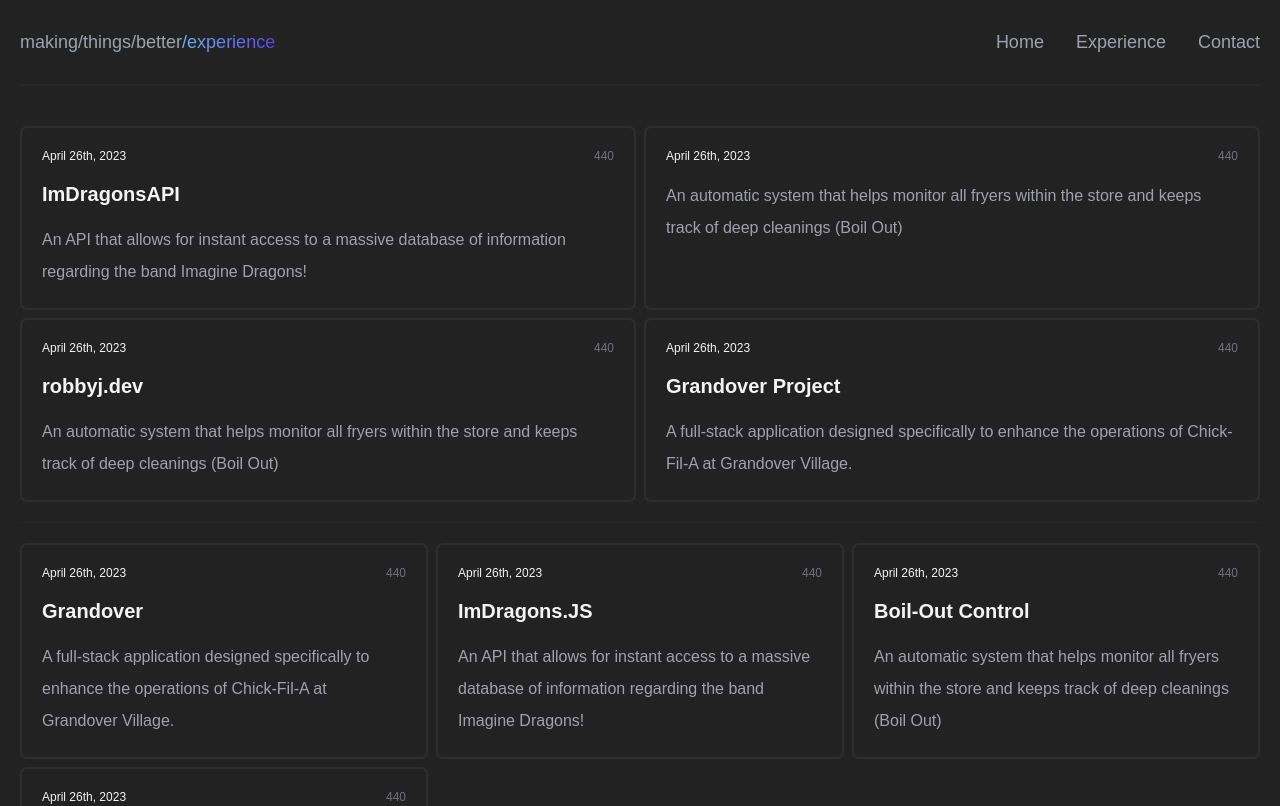
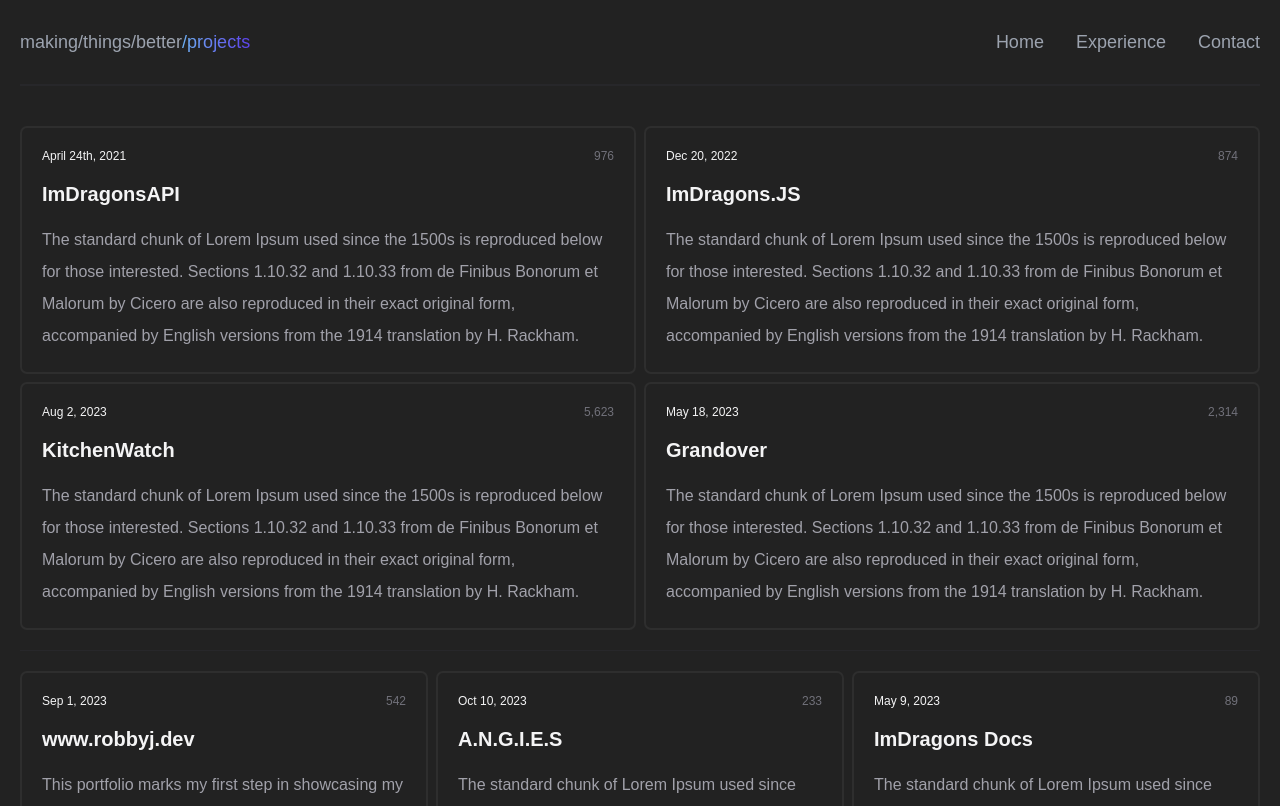
Before and after one commit to RobbiDev/portfolio, a Next.js app: page /projects in a window 1280 px wide. Shown: the top 806 px of the page. Built offline with nearby package versions, Linux system fonts and the light colour scheme; a web font is replaced by a local one.

Commit message:
Project Section

```diff
--- a/components/Nav.jsx
+++ b/components/Nav.jsx
@@ -7,10 +7,10 @@ import { useState } from 'react';
  * @param {string} page - Makes the navbar show the proper oppsite page name
  * @returns {JSX.Element} Navbar component
  */
-export default function Navbar({ page }) {
+export default function Navbar({ nextPage, currentPage }) {
 
     const [isOpen, setIsOpen] = useState(false);
-    const link = `/${page}`.toLocaleLowerCase()
+    const link = `/${nextPage}`.toLocaleLowerCase()
 
     const toggleMenu = () => {
         setIsOpen(!isOpen);
@@ -20,7 +20,7 @@ export default function Navbar({ page }) {
         <header className='py-7 border-b-2 border-zinc-800 mb-10'>
             <div className='flex flex-wrap items-center md:flex-row text-lg justify-between text-white '>
                 <div className='text-gray-400'>
-                    <a href='/' className=''>making/things/better<span className='gradient'>/experience</span></a>
+                    <a href='/' className=''>making/things/better<span className='gradient'>/{currentPage}</span></a>
                 </div>
                 <button
                     onClick={toggleMenu}
@@ -40,7 +40,7 @@ export default function Navbar({ page }) {
                             <a href="/" className="" aria-current="page">Home</a>
                         </li>
                         <li>
-                            <a href={link} className="">{page}</a>
+                            <a href={link} className="">{nextPage}</a>
                         </li>
                         <li>
                             <a href="/contact" className="">Contact</a>
--- a/components/ProjectCard.jsx
+++ b/components/ProjectCard.jsx
@@ -1,8 +1,8 @@
-export default function Card({ featured, title, date, views, desc }) {
+export default function Card({ title, date, views, desc, link }) {
 
 	return (
 		<>
-			<div className={featured ? "row-span-2 card-bg p-5 text-white gap-2" : "card-bg p-5 text-white gap-2"} >
+			<a href={link} target="_blank" className={"card-bg p-5 text-white gap-y-2"} >
 				<div className='flex flex-row justify-between'>
 					<p class="text-xs text-zinc-100">{date}</p>
 					<p class="text-xs text-zinc-500">{views}</p>
@@ -10,7 +10,7 @@ export default function Card({ featured, title, date, views, desc }) {
 				<h1 className='mt-4 text-xl font-bold text-zinc-100 group-hover:text-white font-display'>{title}</h1>
 				<p className='mt-4 leading-8 duration-150 text-zinc-400 group-hover:text-zinc-300'>{desc}</p>
 
-			</div>
+			</a>
 		</>
 	)
 }
--- a/data/projects.json
+++ b/data/projects.json
@@ -0,0 +1,59 @@
+
+[
+    {
+        "title": "ImDragonsAPI",
+        "date": "April 24th, 2021",
+        "description": "The standard chunk of Lorem Ipsum used since the 1500s is reproduced below for those interested. Sections 1.10.32 and 1.10.33 from de Finibus Bonorum et Malorum by Cicero are also reproduced in their exact original form, accompanied by English versions from the 1914 translation by H. Rackham.",
+        "views": "976",
+        "link": "https://github.com/unnecessarylibraries/ImDragonsAPI",
+        "pinned": true
+    },
+    {
+        "title": "ImDragons.JS",
+        "date": "Dec 20, 2022",
+        "description": "The standard chunk of Lorem Ipsum used since the 1500s is reproduced below for those interested. Sections 1.10.32 and 1.10.33 from de Finibus Bonorum et Malorum by Cicero are also reproduced in their exact original form, accompanied by English versions from the 1914 translation by H. Rackham.",
+        "views": "874",
+        "link": "https://github.com/RobbiDev/ImDragons.JS",
+        "pinned": true
+    },
+    {
+        "title": "KitchenWatch",
+        "date": "Aug 2, 2023",
+        "description": "The standard chunk of Lorem Ipsum used since the 1500s is reproduced below for those interested. Sections 1.10.32 and 1.10.33 from de Finibus Bonorum et Malorum by Cicero are also reproduced in their exact original form, accompanied by English versions from the 1914 translation by H. Rackham.",
+        "views": "5,623",
+        "link": "https://github.com/RobbiDev/KitchenWatch",
+        "pinned": true
+    },
+    {
+        "title": "Grandover",
+        "date": "May 18, 2023",
+        "description": "The standard chunk of Lorem Ipsum used since the 1500s is reproduced below for those interested. Sections 1.10.32 and 1.10.33 from de Finibus Bonorum et Malorum by Cicero are also reproduced in their exact original form, accompanied by English versions from the 1914 translation by H. Rackham.",
+        "views": "2,314",
+        "link": "https://github.com/RobbiDev/grandover",
+        "pinned": true
+    },
+    {
+        "title": "www.robbyj.dev",
+        "date": "Sep 1, 2023",
+        "description": "This portfolio marks my first step in showcasing my work. As a full-stack engineer, I excel in backend development while continuously refining my frontend design skills. While I acknowledge areas for improvement in design, I'm dedicated to honing these skills with each project.",
+        "views": "542",
+        "link": "https://github.com/RobbiDev/portfolio",
+        "pinned": false
+    },
+    {
+        "title": "A.N.G.I.E.S",
+        "date": "Oct 10, 2023",
+        "description": "The standard chunk of Lorem Ipsum used since the 1500s is reproduced below for those interested. Sections 1.10.32 and 1.10.33 from de Finibus Bonorum et Malorum by Cicero are also reproduced in their exact original form, accompanied by English versions from the 1914 translation by H. Rackham.",
+        "views": "233",
+        "link": "https://github.com/RobbiDev/A.N.G.I.E.S",
+        "pinned": false
+    },
+    {
+        "title": "ImDragons Docs",
+        "date": "May 9, 2023",
+        "description": "The standard chunk of Lorem Ipsum used since the 1500s is reproduced below for those interested. Sections 1.10.32 and 1.10.33 from de Finibus Bonorum et Malorum by Cicero are also reproduced in their exact original form, accompanied by English versions from the 1914 translation by H. Rackham.",
+        "views": "89",
+        "link": "https://github.com/RobbiDev/imdragons-docs",
+        "pinned": false
+    }
+]
--- a/pages/experience/index.js
+++ b/pages/experience/index.js
@@ -19,7 +19,9 @@ const tertiary = Roboto({ weight: ["400"], subsets: ['latin'] });
  * @returns {JSX.Element} Experience component
  */
 export default function Home() {
-    const page = 'Projects';
+
+    const nextPage = 'Projects';
+    const currentPage = 'experience'
 
     return (
         <div>
@@ -30,7 +32,7 @@ export default function Home() {
 
             <main className={`container mx-auto ${primary.className} px-5 pb-10`}>
                 {/* NavBar section */}
-                <Navbar page={page} />
+                <Navbar nextPage={nextPage} currentPage={currentPage} />
 
                 <section className='flex flex-col lg:flex-row lg:space-x-5'>
                     {/* About section */}
--- a/pages/projects/index.js
+++ b/pages/projects/index.js
@@ -5,10 +5,16 @@ import ProjectCard from '@/components/ProjectCard';
 import Link from 'next/link';
 import Navbar from '@/components/Nav';
 
+import projects from '@/data/projects.json'
+
 const Konkhmer = Konkhmer_Sleokchher({ weight: ["400"], subsets: ['latin'] });
 
 export default function Home() {
-    const page = 'Experience';
+    const nextPage = 'Experience';
+    const currentPage = 'projects'
+
+    // Filter projects where pinned is true
+    const pinnedProjects = projects.filter(project => project.pinned);
 
     return (
         <div>
@@ -18,22 +24,39 @@ export default function Home() {
             </Head>
 
             <main className={`container mx-auto ${Konkhmer.className} px-5 pb-10`}>
-                <Navbar page={page} />
+                <Navbar nextPage={nextPage} currentPage={currentPage} />
 
+                {/* Pinned Projects Section */}
                 <section className='flex flex-col lg:grid grid-cols-2 grid-row-1 gap-2'>
-                    <ProjectCard date={"April 26th, 2023"} views={"440"} title={"ImDragonsAPI"} desc={"An API that allows for instant access to a massive database of information regarding the band Imagine Dragons!"} />
-                    <ProjectCard date={"April 26th, 2023"} views={"440"} title={""} desc={"An automatic system that helps monitor all fryers within the store and keeps track of deep cleanings (Boil Out)"} />
-                    <ProjectCard date={"April 26th, 2023"} views={"440"} title={"robbyj.dev"} desc={"An automatic system that helps monitor all fryers within the store and keeps track of deep cleanings (Boil Out)"} />
-                    <ProjectCard date={"April 26th, 2023"} views={"440"} title={"Grandover Project"} desc={`A full-stack application designed specifically to enhance the operations of Chick-Fil-A at Grandover Village.`} />
+                    {pinnedProjects.map((project, index) => (
+                        <ProjectCard
+                            key={index}
+                            date={project.date}
+                            title={project.title}
+                            views={project.views}
+                            desc={project.description}
+                            link={project.link}
+                        />
+                    ))}
                 </section>
 
+                {/* Divider */}
                 <div className="w-full mt-5 h-px bg-zinc-800"></div>
 
-                <section className='mt-5 border-t-3 bgflex flex-col lg:grid grid-cols-3 gap-2'>
-                    <ProjectCard date={"April 26th, 2023"} views={"440"} title={"Grandover"} desc={`A full-stack application designed specifically to enhance the operations of Chick-Fil-A at Grandover Village.`} />
-                    <ProjectCard date={"April 26th, 2023"} views={"440"} title={"ImDragons.JS"} desc={"An API that allows for instant access to a massive database of information regarding the band Imagine Dragons!"} />
-                    <ProjectCard date={"April 26th, 2023"} views={"440"} title={"Boil-Out Control"} desc={"An automatic system that helps monitor all fryers within the store and keeps track of deep cleanings (Boil Out)"} />
-                    <ProjectCard date={"April 26th, 2023"} views={"440"} title={"www.robbyj.dev"} />
+                {/* Other Projects Section (not pinned) */}
+                <section className='mt-5 border-t-3 flex flex-col space-y-2 lg:space-y-0 lg:grid lg:grid-cols-3 lg:gap-2'>
+                    {projects.map((project, index) => (
+                        !project.pinned && (
+                            <ProjectCard
+                                key={index}
+                                date={project.date}
+                                title={project.title}
+                                views={project.views}
+                                desc={project.description}
+                                link={project.link}
+                            />
+                        )
+                    ))}
                 </section>
             </main>
         </div>
```
